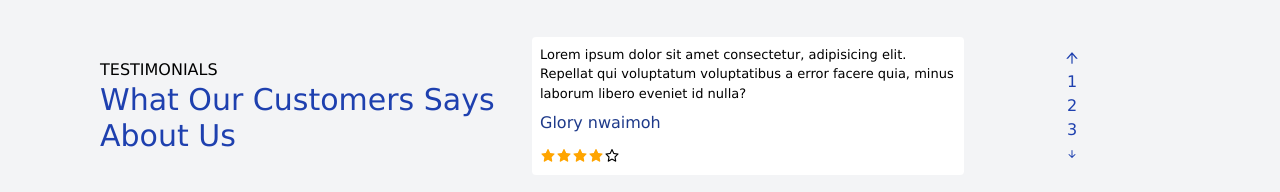
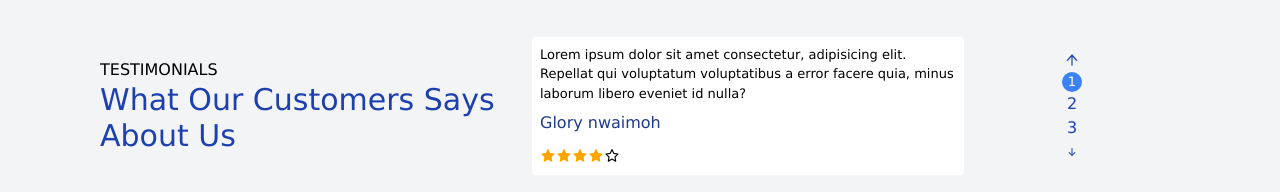
Before and after one commit to goodylove/Fintech-landing-page, a React (Vite) app: page / in a window 1280 px wide. Shown: the part 2334-2526 px from the top of the page. Built offline with nearby package versions, Linux system fonts and the light colour scheme.

Commit message:
correction

```diff
--- a/src/components/faq/Questions.jsx
+++ b/src/components/faq/Questions.jsx
@@ -16,7 +16,7 @@ const Question = () => {
   return (
     <div>
       <ul className="flex justify-center w-full flex-col">
-        <li className="text-start relative md:w-[70%]" id="">
+        <li className="text-start relative md:w-[70%]">
           <div className="border-[1px] rounded text-white text-sm flex justify-between  items-center  border-solid border-y-cyan-50  m-2 p-[18px]">
             <span> is fintekk security gurnateed</span>
             <div>
@@ -28,12 +28,7 @@ const Question = () => {
             </div>
           </div>
           {show ? (
-            <div
-              className="rounded absolute top-[42px] z-10 bg-white text-sm p-6 translate-y-3 transition
-
-
-                     "
-            >
+            <div className="rounded bg-white text-sm p-3 absolute top-10  z-0">
               Lorem ipsum dolor sit amet,, consequatur, ad sed necessitatibus
               corporis earum vero quo aliquam eveniet! Deserunt!
             </div>
--- a/src/components/testimonals/indxe.jsx
+++ b/src/components/testimonals/indxe.jsx
@@ -30,9 +30,11 @@ const Testimonials = () => {
         </div>
         <div className="flex flex-col text-blue-800  items-center w-[20%]">
           <AiOutlineArrowUp className="mb-1" />
-          <span>1</span>
-          <span>2</span>
-          <span>3</span>
+          <div className="bg-blue-500 h-5 w-5 rounded-full text-[13px] text-white">
+            1
+          </div>
+          <div>2</div>
+          <div>3</div>
           <BsArrowDownShort className="mt-1" />
         </div>
       </div>
```
Also changed, not shown: src/components/faq/Answer.jsx (deleted, +0 -9 lines).
